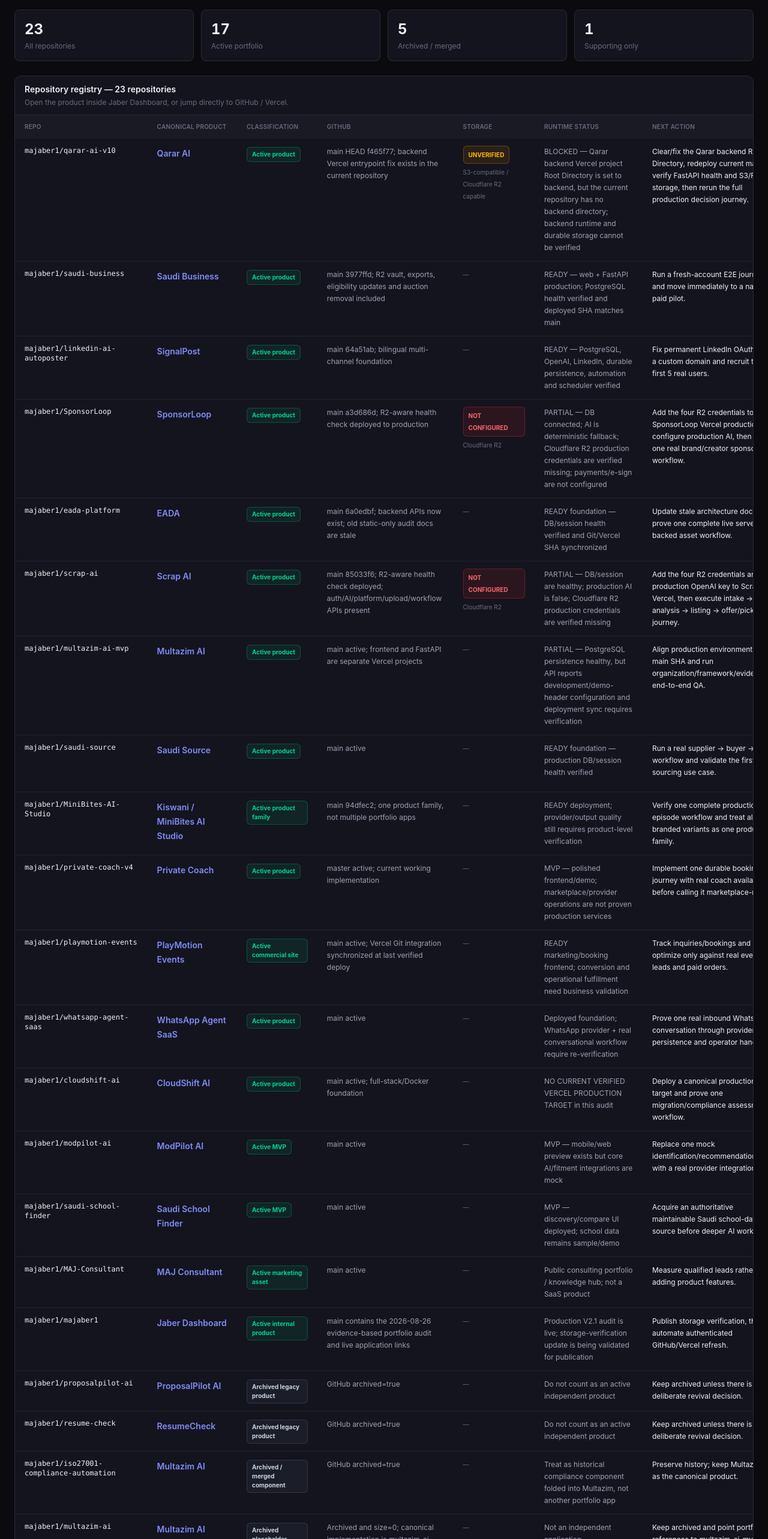
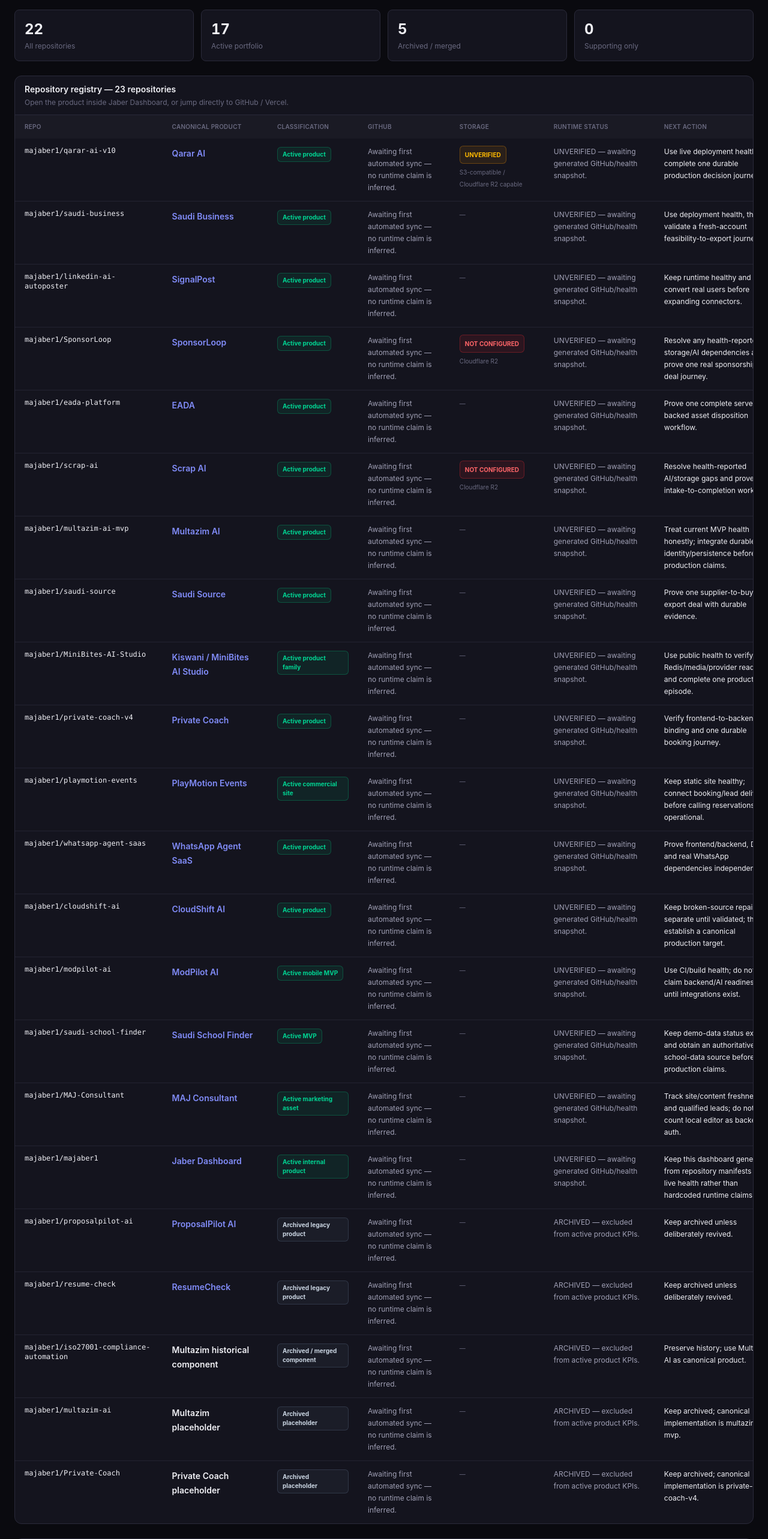
Before and after one commit to majaber1/majaber1, a Next.js app: page /audit in a window 1280 px wide. Shown: the part 234-2800 px from the top of the page at 60% size. Built offline with nearby package versions, Linux system fonts and the light colour scheme.

Commit message:
Replace hardcoded repo audit with generated operational snapshot

```diff
--- a/src/data/repository-audit.ts
+++ b/src/data/repository-audit.ts
@@ -1,4 +1,17 @@
+import registryJson from '../../portfolio.registry.json';
+import { getOperationalByRepo, operationalSnapshot, runtimeLabel, type StorageState } from './operational';
+
 export type RepoPortfolioState = 'active' | 'archive' | 'support';
+
+interface RegistryEntry {
+  repo: string;
+  product: string;
+  productSlug?: string;
+  classification: string;
+  state: RepoPortfolioState;
+  fallbackProductionUrl?: string;
+  action: string;
+}
 
 export interface RepositoryAuditRow {
   repo: string;
@@ -8,260 +21,86 @@
   state: RepoPortfolioState;
   githubStatus: string;
   vercelUrl?: string;
+  runtimeState: string;
   runtimeStatus: string;
   action: string;
+  storageState: StorageState;
+  storageProvider: string;
+  storageEvidence: string;
+  manifestState: string;
+  readmeState: string;
+  architectureState: string;
+  ciState: string;
+  lastChecked?: string;
 }
 
-export const repositoryAudit: RepositoryAuditRow[] = [
-  {
-    repo: 'majaber1/qarar-ai-v10',
-    product: 'Qarar AI',
-    productSlug: 'qarar-ai',
-    classification: 'Active product',
-    state: 'active',
-    githubStatus: 'main HEAD f465f77; backend Vercel entrypoint fix exists in the current repository',
-    vercelUrl: 'https://qarar-ai-v10.vercel.app',
-    runtimeStatus: 'BLOCKED — Qarar backend Vercel project Root Directory is set to backend, but the current repository has no backend directory; backend runtime and durable storage cannot be verified',
-    action: 'Clear/fix the Qarar backend Root Directory, redeploy current main, verify FastAPI health and S3/R2 storage, then rerun the full production decision journey.',
-  },
-  {
-    repo: 'majaber1/saudi-business',
-    product: 'Saudi Business',
-    productSlug: 'saudi-business',
-    classification: 'Active product',
-    state: 'active',
-    githubStatus: 'main 3977ffd; R2 vault, exports, eligibility updates and auction removal included',
-    vercelUrl: 'https://saudi-business-web.vercel.app',
-    runtimeStatus: 'READY — web + FastAPI production; PostgreSQL health verified and deployed SHA matches main',
-    action: 'Run a fresh-account E2E journey and move immediately to a narrow paid pilot.',
-  },
-  {
-    repo: 'majaber1/linkedin-ai-autoposter',
-    product: 'SignalPost',
-    productSlug: 'signalpost',
-    classification: 'Active product',
-    state: 'active',
-    githubStatus: 'main 64a51ab; bilingual multi-channel foundation',
-    vercelUrl: 'https://linkedin-ai-autoposter-rouge.vercel.app',
-    runtimeStatus: 'READY — PostgreSQL, OpenAI, LinkedIn, durable persistence, automation and scheduler verified',
-    action: 'Fix permanent LinkedIn OAuth with a custom domain and recruit the first 5 real users.',
-  },
-  {
-    repo: 'majaber1/SponsorLoop',
-    product: 'SponsorLoop',
-    productSlug: 'sponsorloop',
-    classification: 'Active product',
-    state: 'active',
-    githubStatus: 'main a3d686d; R2-aware health check deployed to production',
-    vercelUrl: 'https://sponsorloop-gold.vercel.app',
-    runtimeStatus: 'PARTIAL — DB connected; AI is deterministic fallback; Cloudflare R2 production credentials are verified missing; payments/e-sign are not configured',
-    action: 'Add the four R2 credentials to SponsorLoop Vercel production, configure production AI, then run one real brand/creator sponsorship workflow.',
-  },
-  {
-    repo: 'majaber1/eada-platform',
-    product: 'EADA',
-    productSlug: 'eada',
-    classification: 'Active product',
-    state: 'active',
-    githubStatus: 'main 6a0edbf; backend APIs now exist; old static-only audit docs are stale',
-    vercelUrl: 'https://eada-platform.vercel.app',
-    runtimeStatus: 'READY foundation — DB/session health verified and Git/Vercel SHA synchronized',
-    action: 'Update stale architecture docs and prove one complete live server-backed asset workflow.',
-  },
-  {
-    repo: 'majaber1/scrap-ai',
-    product: 'Scrap AI',
-    productSlug: 'scrap-ai',
-    classification: 'Active product',
-    state: 'active',
-    githubStatus: 'main 85033f6; R2-aware health check deployed; auth/AI/platform/upload/workflow APIs present',
-    vercelUrl: 'https://scrap-ai.vercel.app',
-    runtimeStatus: 'PARTIAL — DB/session are healthy; production AI is false; Cloudflare R2 production credentials are verified missing',
-    action: 'Add the four R2 credentials and production OpenAI key to Scrap AI Vercel, then execute intake → AI analysis → listing → offer/pickup journey.',
-  },
-  {
-    repo: 'majaber1/multazim-ai-mvp',
-    product: 'Multazim AI',
-    productSlug: 'multazim-ai',
-    classification: 'Active product',
-    state: 'active',
-    githubStatus: 'main active; frontend and FastAPI are separate Vercel projects',
-    vercelUrl: 'https://multazim-ai-mvp.vercel.app',
-    runtimeStatus: 'PARTIAL — PostgreSQL persistence healthy, but API reports development/demo-header configuration and deployment sync requires verification',
-    action: 'Align production environment + main SHA and run organization/framework/evidence end-to-end QA.',
-  },
-  {
-    repo: 'majaber1/saudi-source',
-    product: 'Saudi Source',
-    productSlug: 'saudi-source',
-    classification: 'Active product',
-    state: 'active',
-    githubStatus: 'main active',
-    vercelUrl: 'https://saudi-source.vercel.app',
-    runtimeStatus: 'READY foundation — production DB/session health verified',
-    action: 'Run a real supplier → buyer → deal workflow and validate the first sourcing use case.',
-  },
-  {
-    repo: 'majaber1/MiniBites-AI-Studio',
-    product: 'Kiswani / MiniBites AI Studio',
-    productSlug: 'minibites-ai',
-    classification: 'Active product family',
-    state: 'active',
-    githubStatus: 'main 94dfec2; one product family, not multiple portfolio apps',
-    vercelUrl: 'https://minibites-ai-studio.vercel.app',
-    runtimeStatus: 'READY deployment; provider/output quality still requires product-level verification',
-    action: 'Verify one complete production episode workflow and treat all branded variants as one product family.',
-  },
-  {
-    repo: 'majaber1/private-coach-v4',
-    product: 'Private Coach',
-    productSlug: 'private-coach',
-    classification: 'Active product',
-    state: 'active',
-    githubStatus: 'master active; current working implementation',
-    vercelUrl: 'https://private-coach-v4.vercel.app',
-    runtimeStatus: 'MVP — polished frontend/demo; marketplace/provider operations are not proven production services',
-    action: 'Implement one durable booking journey with real coach availability before calling it marketplace-ready.',
-  },
-  {
-    repo: 'majaber1/playmotion-events',
-    product: 'PlayMotion Events',
-    productSlug: 'playmotion-events',
-    classification: 'Active commercial site',
-    state: 'active',
-    githubStatus: 'main active; Vercel Git integration synchronized at last verified deploy',
-    vercelUrl: 'https://playmotion-events.vercel.app',
-    runtimeStatus: 'READY marketing/booking frontend; conversion and operational fulfillment need business validation',
-    action: 'Track inquiries/bookings and optimize only against real event leads and paid orders.',
-  },
-  {
-    repo: 'majaber1/whatsapp-agent-saas',
-    product: 'WhatsApp Agent SaaS',
-    productSlug: 'whatsapp-agent',
-    classification: 'Active product',
-    state: 'active',
-    githubStatus: 'main active',
-    vercelUrl: 'https://whatsapp-agent-saas-five.vercel.app',
-    runtimeStatus: 'Deployed foundation; WhatsApp provider + real conversational workflow require re-verification',
-    action: 'Prove one real inbound WhatsApp conversation through provider, AI, persistence and operator handoff.',
-  },
-  {
-    repo: 'majaber1/cloudshift-ai',
-    product: 'CloudShift AI',
-    productSlug: 'cloudshift-ai',
-    classification: 'Active product',
-    state: 'active',
-    githubStatus: 'main active; full-stack/Docker foundation',
-    runtimeStatus: 'NO CURRENT VERIFIED VERCEL PRODUCTION TARGET in this audit',
-    action: 'Deploy a canonical production target and prove one migration/compliance assessment workflow.',
-  },
-  {
-    repo: 'majaber1/modpilot-ai',
-    product: 'ModPilot AI',
-    productSlug: 'modpilot-ai',
-    classification: 'Active MVP',
-    state: 'active',
-    githubStatus: 'main active',
-    vercelUrl: 'https://modpilot-ai.vercel.app',
-    runtimeStatus: 'MVP — mobile/web preview exists but core AI/fitment integrations are mock',
-    action: 'Replace one mock identification/recommendation path with a real provider integration.',
-  },
-  {
-    repo: 'majaber1/saudi-school-finder',
-    product: 'Saudi School Finder',
-    productSlug: 'saudi-school-finder',
-    classification: 'Active MVP',
-    state: 'active',
-    githubStatus: 'main active',
-    vercelUrl: 'https://saudi-school-finder.vercel.app',
-    runtimeStatus: 'MVP — discovery/compare UI deployed; school data remains sample/demo',
-    action: 'Acquire an authoritative maintainable Saudi school-data source before deeper AI work.',
-  },
-  {
-    repo: 'majaber1/MAJ-Consultant',
-    product: 'MAJ Consultant',
-    productSlug: 'maj-consultant',
-    classification: 'Active marketing asset',
-    state: 'active',
-    githubStatus: 'main active',
-    runtimeStatus: 'Public consulting portfolio / knowledge hub; not a SaaS product',
-    action: 'Measure qualified leads rather than adding product features.',
-  },
-  {
-    repo: 'majaber1/majaber1',
-    product: 'Jaber Dashboard',
-    productSlug: 'jaber-dashboard',
-    classification: 'Active internal product',
-    state: 'active',
-    githubStatus: 'main contains the 2026-08-26 evidence-based portfolio audit and live application links',
-    vercelUrl: 'https://jaber-dashboard-v2.vercel.app',
-    runtimeStatus: 'Production V2.1 audit is live; storage-verification update is being validated for publication',
-    action: 'Publish storage verification, then automate authenticated GitHub/Vercel refresh.',
-  },
-  {
-    repo: 'majaber1/proposalpilot-ai',
-    product: 'ProposalPilot AI',
-    productSlug: 'proposalpilot-ai',
-    classification: 'Archived legacy product',
-    state: 'archive',
-    githubStatus: 'GitHub archived=true',
-    runtimeStatus: 'Do not count as an active independent product',
-    action: 'Keep archived unless there is a deliberate revival decision.',
-  },
-  {
-    repo: 'majaber1/resume-check',
-    product: 'ResumeCheck',
-    productSlug: 'resume-check',
-    classification: 'Archived legacy product',
-    state: 'archive',
-    githubStatus: 'GitHub archived=true',
-    runtimeStatus: 'Do not count as an active independent product',
-    action: 'Keep archived unless there is a deliberate revival decision.',
-  },
-  {
-    repo: 'majaber1/iso27001-compliance-automation',
-    product: 'Multazim AI',
-    productSlug: 'multazim-ai',
-    classification: 'Archived / merged component',
-    state: 'archive',
-    githubStatus: 'GitHub archived=true',
-    runtimeStatus: 'Treat as historical compliance component folded into Multazim, not another portfolio app',
-    action: 'Preserve history; keep Multazim AI as the canonical product.',
-  },
-  {
-    repo: 'majaber1/multazim-ai',
-    product: 'Multazim AI',
-    productSlug: 'multazim-ai',
-    classification: 'Archived placeholder',
-    state: 'archive',
-    githubStatus: 'Archived and size=0; canonical implementation is multazim-ai-mvp',
-    runtimeStatus: 'Not an independent application',
-    action: 'Keep archived and point portfolio references to multazim-ai-mvp.',
-  },
-  {
-    repo: 'majaber1/Private-Coach',
-    product: 'Private Coach',
-    productSlug: 'private-coach',
-    classification: 'Archived placeholder',
-    state: 'archive',
-    githubStatus: 'Archived and size=0; canonical implementation is private-coach-v4',
-    runtimeStatus: 'Not an independent application',
-    action: 'Keep archived and point portfolio references to private-coach-v4.',
-  },
-  {
-    repo: 'majaber1/freelance-profile-drafts',
-    product: 'Personal operations / content',
-    classification: 'Supporting utility',
-    state: 'support',
-    githubStatus: 'Active private notes/content repository',
-    runtimeStatus: 'Not a product and should not appear in product KPIs',
-    action: 'Keep outside the product portfolio; retain only as supporting material.',
-  },
-];
+const registry = registryJson as { schemaVersion: number; owner: string; projects: RegistryEntry[] };
+
+function docLabel(state: string, stale: boolean | null | undefined) {
+  if (state !== 'present') return state.toUpperCase();
+  return stale ? 'STALE' : 'CURRENT';
+}
+
+export const repositoryAudit: RepositoryAuditRow[] = registry.projects.map((entry) => {
+  const operational = getOperationalByRepo(entry.repo);
+  if (!operational) {
+    return {
+      repo: entry.repo,
+      product: entry.product,
+      productSlug: entry.productSlug,
+      classification: entry.classification,
+      state: entry.state,
+      githubStatus: 'Awaiting first automated sync — no runtime claim is inferred.',
+      vercelUrl: entry.fallbackProductionUrl,
+      runtimeState: entry.state === 'archive' ? 'archived' : 'unverified',
+      runtimeStatus: entry.state === 'archive'
+        ? 'ARCHIVED — excluded from active product KPIs.'
+        : 'UNVERIFIED — awaiting generated GitHub/health snapshot.',
+      action: entry.action,
+      storageState: 'unverified',
+      storageProvider: 'unverified',
+      storageEvidence: 'awaiting first automated sync',
+      manifestState: 'unverified',
+      readmeState: 'unverified',
+      architectureState: 'unverified',
+      ciState: 'unknown',
+    };
+  }
+
+  const sha = operational.github.headSha?.slice(0, 8) || 'unknown';
+  const readme = docLabel(operational.docs.readme.state, operational.docs.readme.stale);
+  const architecture = docLabel(operational.docs.architecture.state, operational.docs.architecture.stale);
+  const ci = operational.github.ci.state.toUpperCase();
+  const manifest = operational.manifest.state.toUpperCase();
+
+  return {
+    repo: entry.repo,
+    product: entry.product,
+    productSlug: entry.productSlug,
+    classification: entry.classification,
+    state: entry.state,
+    githubStatus: `${operational.github.defaultBranch || 'branch?'} HEAD ${sha} · manifest ${manifest} · README ${readme} · architecture ${architecture} · CI ${ci}`,
+    vercelUrl: operational.productionUrl || entry.fallbackProductionUrl,
+    runtimeState: operational.runtime.state,
+    runtimeStatus: `${runtimeLabel(operational.runtime.state)} — ${operational.runtime.summary}`,
+    action: entry.action,
+    storageState: operational.storage.state,
+    storageProvider: operational.storage.provider,
+    storageEvidence: operational.storage.evidence,
+    manifestState: operational.manifest.state,
+    readmeState: readme,
+    architectureState: architecture,
+    ciState: operational.github.ci.state,
+    lastChecked: operational.checkedAt,
+  };
+});
 
 export const repositoryAuditSummary = {
   totalRepos: repositoryAudit.length,
   activePortfolio: repositoryAudit.filter((r) => r.state === 'active').length,
   archivedOrMerged: repositoryAudit.filter((r) => r.state === 'archive').length,
   supporting: repositoryAudit.filter((r) => r.state === 'support').length,
+  generatedAt: operationalSnapshot.generatedAt,
+  healthy: repositoryAudit.filter((r) => r.runtimeState === 'healthy' || r.runtimeState === 'static').length,
+  needsAttention: repositoryAudit.filter((r) => ['partial', 'degraded', 'unhealthy', 'unverified'].includes(r.runtimeState) && r.state === 'active').length,
 };
```
